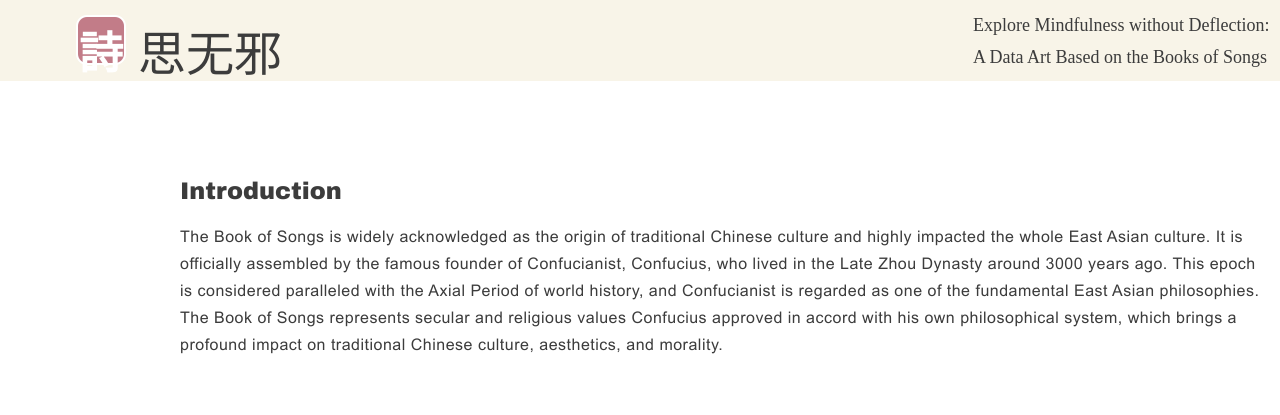
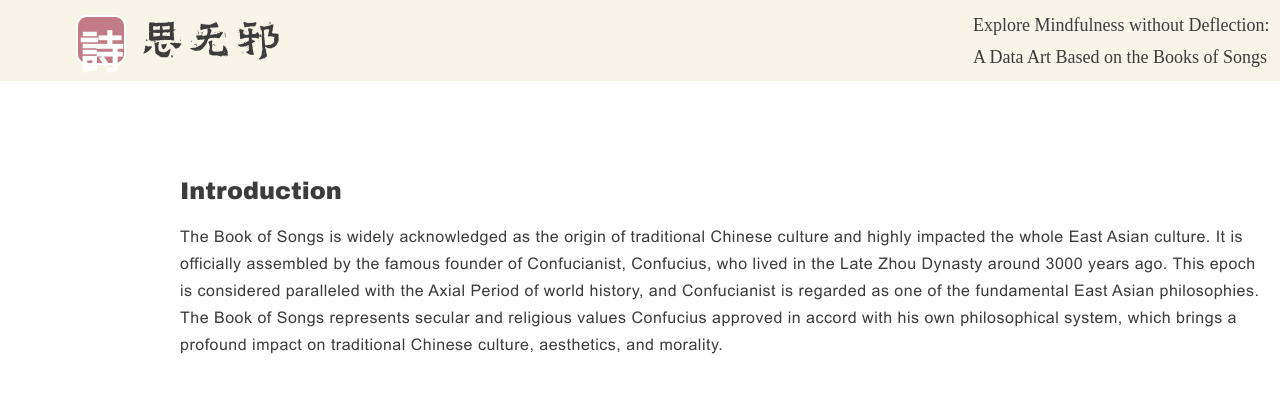
Before and after one commit to WangYifang/visap2021-shijing, a plain HTML site: page index.html in a window 1280 px wide. Shown: the top 415 px of the page. Drawn offline with Linux system fonts and the light colour scheme; a web font is replaced by a local one.

Commit message:
update font

```diff
--- a/index.html
+++ b/index.html
@@ -5,7 +5,7 @@
 		<style type="text/css">
 			@font-face { font-family: Lucida Grande; src: url('./fonts/LucidaGrande.ttc'); }
  			@font-face { font-family: Arial Black; src: url('./fonts/Arial_Black.ttf'); }
- 			@font-face { font-family: FZSuXinShiFangBeiCuanS; src: url('./fonts/fzsuxsfbcjw-webfont.woff'); }
+ 			@font-face { font-family: FZSuXinShiFangBeiCuanS; src: url('./fonts/simplified.ttf'); }
  			@font-face { font-family: HakusyuTensyoBold; src: url('./fonts/370-B-v2-1.ttf'); }
  			@font-face { font-family: Papyrus; src: url('./fonts/Papyrus.ttc'); }
  			@font-face { font-family: Arial; src: url('./fonts/Arial.ttf'); }
```
Also changed, not shown: fonts/simplified.ttf (added), 1 other file.
